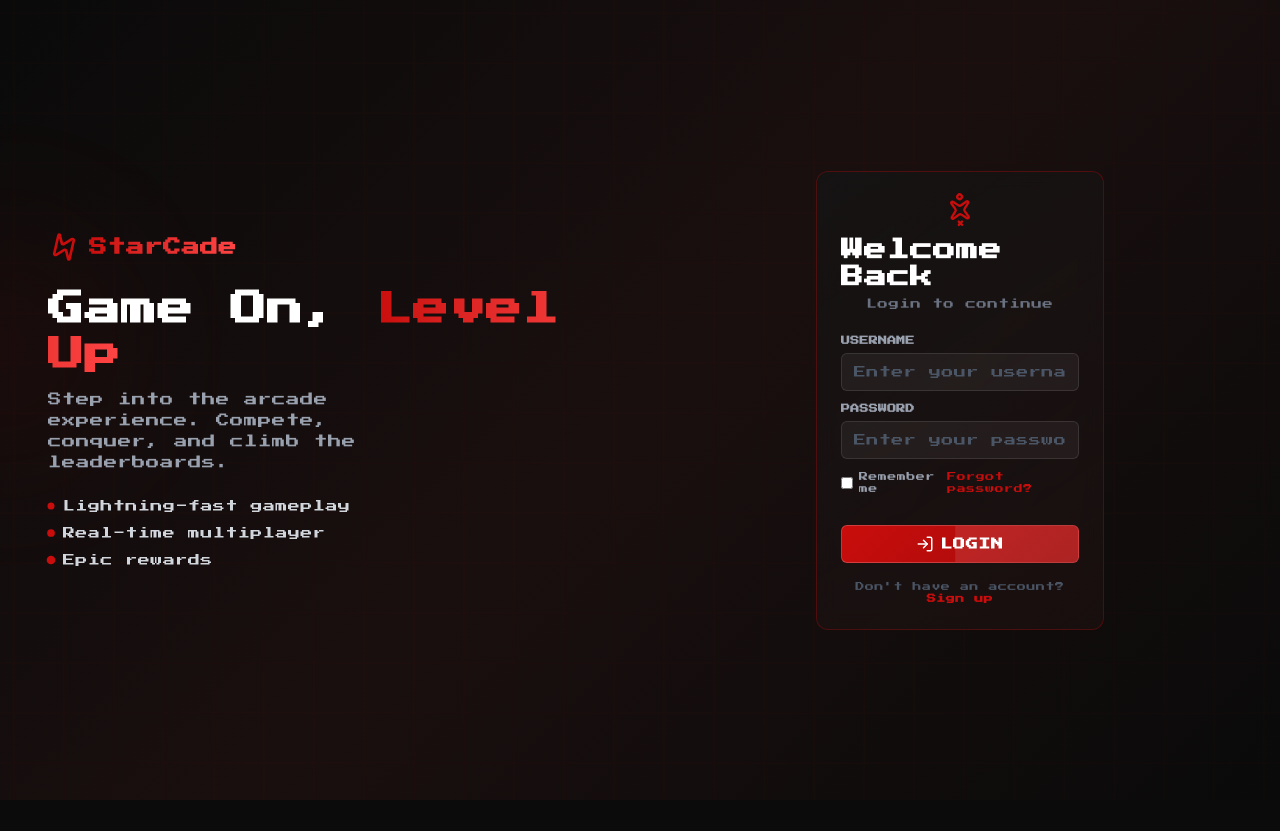
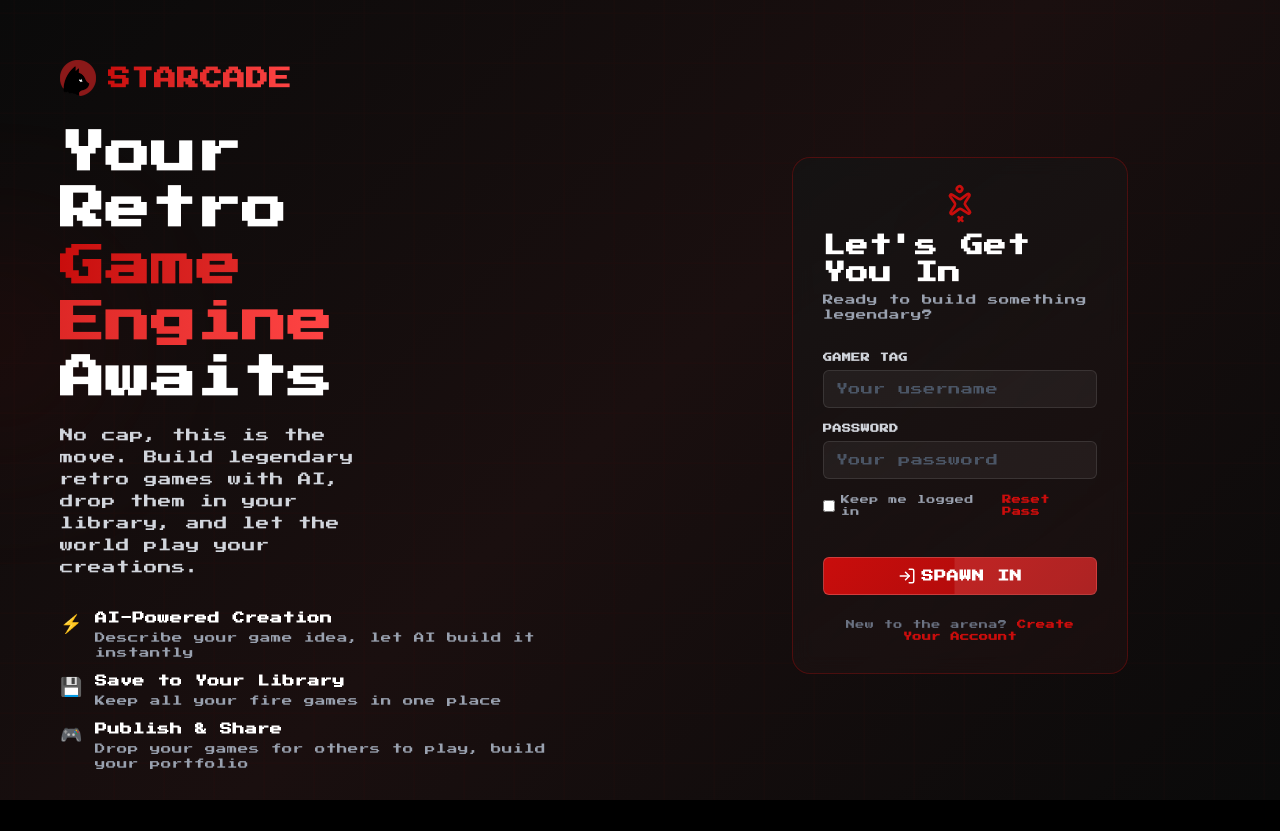
Before and after one commit to harshBoii/Game_Forge-FronEnd, a Next.js app: page /login in a window 1280 px wide. Before the commit the page ends 800 px from the top, so only its background shows below. Built offline with nearby package versions, Linux system fonts and the light colour scheme; a web font is replaced by a local one.

Commit message:
Radhe Radhe

```diff
--- a/src/app/(page)/login/page.tsx
+++ b/src/app/(page)/login/page.tsx
@@ -74,10 +74,10 @@ export default function LoginPage() {
       />
 
       {/* Main Container */}
-      <div className="relative z-10 flex w-full h-screen max-h-screen lg:max-h-full lg:h-auto">
+      <div className="relative z-10 flex w-full">
         {/* Left Section - Branding & Design */}
         <motion.div
-          className="hidden lg:flex lg:w-1/2 flex-col justify-center items-start p-16"
+          className="hidden lg:flex lg:w-1/2 flex-col justify-center items-start p-20"
           initial={{ opacity: 0, x: -50 }}
           animate={{ opacity: 1, x: 0 }}
           transition={{ duration: 0.8, ease: "easeOut" }}
@@ -86,77 +86,80 @@ export default function LoginPage() {
             variants={containerVariants}
             initial="hidden"
             animate="visible"
-            className="space-y-8"
+            className="space-y-10"
           >
             {/* Logo/Icon */}
-            <motion.div variants={itemVariants} className="flex items-center gap-3">
-              <motion.div
-                animate={{ rotate: [0, 360] }}
-                transition={{
-                  duration: 6,
-                  repeat: Infinity,
-                  ease: "linear",
-                }}
-              >
-                <Zap className="text-[#C90D0C]" size={32} />
-              </motion.div>
-              <span className="text-2xl font-bold bg-gradient-to-r from-[#C90D0C] to-[#ff4444] bg-clip-text text-transparent">
-                StarCade
+            <motion.div variants={itemVariants} className="flex items-center gap-4">
+              <img
+                src="/logo.svg"
+                alt="StarCade"
+                className="w-12 h-12 object-contain"
+              />
+              <span className="text-3xl font-black bg-gradient-to-r from-[#C90D0C] to-[#ff4444] bg-clip-text text-transparent">
+                STARCADE
               </span>
             </motion.div>
 
             {/* Tagline */}
-            <motion.div variants={itemVariants} className="space-y-4">
-              <h2 className="text-5xl font-bold leading-tight">
-                Game On,{" "}
+            <motion.div variants={itemVariants} className="space-y-6">
+              <h2 className="text-6xl font-black leading-tight max-w-lg">
+                Your Retro{" "}
                 <span className="bg-gradient-to-r from-[#C90D0C] to-[#ff4444] bg-clip-text text-transparent">
-                  Level Up
-                </span>
+                  Game Engine
+                </span>{" "}
+                Awaits
               </h2>
-              <p className="text-gray-400 text-lg max-w-md">
-                Step into the arcade experience. Compete, conquer, and climb the
-                leaderboards.
+              <p className="text-gray-300 text-lg max-w-md leading-relaxed">
+                No cap, this is the move. Build legendary retro games with AI,
+                drop them in your library, and let the world play your creations.
               </p>
             </motion.div>
 
-            {/* Feature List */}
-            <motion.div variants={itemVariants} className="space-y-3">
-              {["Lightning-fast gameplay", "Real-time multiplayer", "Epic rewards"].map(
-                (feature, idx) => (
-                  <motion.div
-                    key={idx}
-                    className="flex items-center gap-3 text-gray-300"
-                    whileHover={{ x: 10 }}
-                    transition={{ type: "spring", stiffness: 300, damping: 30 }}
-                  >
-                    <motion.div
-                      className="w-2 h-2 bg-[#C90D0C] rounded-full"
-                      animate={{
-                        scale: [1, 1.5, 1],
-                      }}
-                      transition={{
-                        duration: 2,
-                        repeat: Infinity,
-                        delay: idx * 0.2,
-                      }}
-                    />
-                    <span>{feature}</span>
-                  </motion.div>
-                )
-              )}
+            {/* Feature List - Product Highlights */}
+            <motion.div variants={itemVariants} className="space-y-4">
+              {[
+                {
+                  icon: "⚡",
+                  title: "AI-Powered Creation",
+                  desc: "Describe your game idea, let AI build it instantly",
+                },
+                {
+                  icon: "💾",
+                  title: "Save to Your Library",
+                  desc: "Keep all your fire games in one place",
+                },
+                {
+                  icon: "🎮",
+                  title: "Publish & Share",
+                  desc: "Drop your games for others to play, build your portfolio",
+                },
+              ].map((feature, idx) => (
+                <motion.div
+                  key={idx}
+                  className="flex items-start gap-4"
+                  whileHover={{ x: 12 }}
+                  transition={{ type: "spring", stiffness: 300, damping: 30 }}
+                >
+                  <span className="text-2xl flex-shrink-0">{feature.icon}</span>
+                  <div>
+                    <p className="font-bold text-white mb-1">{feature.title}</p>
+                    <p className="text-sm text-gray-400">{feature.desc}</p>
+                  </div>
+                </motion.div>
+              ))}
             </motion.div>
           </motion.div>
         </motion.div>
 
         {/* Right Section - Login Form */}
         <motion.div
-          className="w-full lg:w-1/2 flex items-center justify-center p-6 lg:p-12"
+          className="w-full lg:w-1/2 flex items-center justify-center p-8 lg:p-16 min-h-screen lg:min-h-auto"
           initial={{ opacity: 0, x: 50 }}
           animate={{ opacity: 1, x: 0 }}
           transition={{ duration: 0.8, ease: "easeOut" }}
         >
           <motion.div
-            className="w-full max-w-sm p-8 rounded-2xl"
+            className="w-full max-w-md p-10 rounded-3xl"
             style={{
               background:
                 "linear-gradient(145deg, rgba(20,20,20,0.8), rgba(40,20,20,0.4))",
@@ -174,7 +177,7 @@ export default function LoginPage() {
           >
             {/* Form Header */}
             <motion.div
-              className="flex flex-col items-center mb-8"
+              className="flex flex-col items-center mb-10"
               variants={containerVariants}
               initial="hidden"
               animate="visible"
@@ -188,32 +191,32 @@ export default function LoginPage() {
                   ease: "linear",
                 }}
               >
-                <Sparkles className="text-[#C90D0C]" size={28} />
+                <Sparkles className="text-[#C90D0C]" size={32} />
               </motion.div>
               <motion.h1 variants={itemVariants} className="text-3xl font-bold mt-4">
-                Welcome Back
+                Let's Get You In
               </motion.h1>
-              <motion.p variants={itemVariants} className="text-gray-500 text-sm mt-2">
-                Login to continue
+              <motion.p variants={itemVariants} className="text-gray-400 text-sm mt-2">
+                Ready to build something legendary?
               </motion.p>
             </motion.div>
 
             {/* Form */}
             <motion.form
               onSubmit={handleLogin}
-              className="space-y-4"
+              className="space-y-5"
               variants={containerVariants}
               initial="hidden"
               animate="visible"
             >
               {/* Username */}
               <motion.div variants={itemVariants}>
-                <label className="block text-xs font-semibold text-gray-400 mb-2 uppercase tracking-wide">
-                  Username
+                <label className="block text-xs font-bold text-gray-300 mb-2 uppercase tracking-wider">
+                  Gamer Tag
                 </label>
                 <motion.input
                   type="text"
-                  placeholder="Enter your username"
+                  placeholder="Your username"
                   value={username}
                   onChange={(e) => setUsername(e.target.value)}
                   onFocus={() => setFocusedField("username")}
@@ -241,12 +244,12 @@ export default function LoginPage() {
 
               {/* Password */}
               <motion.div variants={itemVariants}>
-                <label className="block text-xs font-semibold text-gray-400 mb-2 uppercase tracking-wide">
+                <label className="block text-xs font-bold text-gray-300 mb-2 uppercase tracking-wider">
                   Password
                 </label>
                 <motion.input
                   type="password"
-                  placeholder="Enter your password"
+                  placeholder="Your password"
                   value={password}
                   onChange={(e) => setPassword(e.target.value)}
                   onFocus={() => setFocusedField("password")}
@@ -277,15 +280,15 @@ export default function LoginPage() {
                 variants={itemVariants}
                 className="flex justify-between items-center text-xs"
               >
-                <label className="flex items-center gap-2 text-gray-400 cursor-pointer">
-                  <input type="checkbox" className="w-4 h-4 rounded" />
-                  Remember me
+                <label className="flex items-center gap-2 text-gray-400 cursor-pointer hover:text-gray-300">
+                  <input type="checkbox" className="w-4 h-4 rounded border-white/20" />
+                  Keep me logged in
                 </label>
                 <a
                   href="#"
-                  className="text-[#C90D0C] hover:text-[#ff4444] transition-colors"
+                  className="text-[#C90D0C] hover:text-[#ff4444] transition-colors font-semibold"
                 >
-                  Forgot password?
+                  Reset Pass
                 </a>
               </motion.div>
 
@@ -293,7 +296,7 @@ export default function LoginPage() {
               <motion.button
                 variants={itemVariants}
                 type="submit"
-                className="w-full py-3 mt-6 text-white font-bold uppercase tracking-wider rounded-lg relative overflow-hidden group"
+                className="w-full py-3 mt-8 text-white font-bold uppercase tracking-wider rounded-lg relative overflow-hidden group"
                 style={{
                   background: "linear-gradient(135deg, #C90D0C, #a30b0b)",
                   border: "1px solid rgba(255,255,255,0.2)",
@@ -313,7 +316,7 @@ export default function LoginPage() {
                   }}
                 />
                 <span className="relative z-10 flex items-center justify-center gap-2">
-                  <LogIn size={18} /> Login
+                  <LogIn size={18} /> Spawn In
                 </span>
               </motion.button>
             </motion.form>
@@ -321,15 +324,15 @@ export default function LoginPage() {
             {/* Footer */}
             <motion.p
               variants={itemVariants}
-              className="mt-6 text-center text-xs text-gray-600"
+              className="mt-8 text-center text-xs text-gray-500"
             >
-              Don't have an account?{" "}
+              New to the arena?{" "}
               <motion.a
                 href="#"
-                className="text-[#C90D0C] hover:text-[#ff4444] font-semibold transition-colors"
+                className="text-[#C90D0C] hover:text-[#ff4444] font-bold transition-colors"
                 whileHover={{ x: 2 }}
               >
-                Sign up
+                Create Your Account
               </motion.a>
             </motion.p>
           </motion.div>
--- a/src/app/components/Layout.tsx
+++ b/src/app/components/Layout.tsx
@@ -60,7 +60,7 @@ const LoadingSpinner = () => (
   </div>
 );
 
-// ✅ GPU-OPTIMIZED: Simplified character wheel
+// ✅ GPU-OPTIMIZED: Fixed character wheel alignment
 export const CharacterWheel = ({ selectedId, onSelect }: any) => {
   const [currentIndex, setCurrentIndex] = useState(1);
   const [dragX, setDragX] = useState(0);
@@ -81,6 +81,7 @@ export const CharacterWheel = ({ selectedId, onSelect }: any) => {
       onSelect(CHARACTERS[nextIndex].id);
     }
     setDragX(0);
+    setIsDragging(false);
   };
 
   const char = CHARACTERS[currentIndex];
@@ -92,22 +93,28 @@ export const CharacterWheel = ({ selectedId, onSelect }: any) => {
       animate={{ opacity: 1 }}
       transition={{ duration: 0.6 }}
     >
-      {/* Main carousel - NO blur, NO glow animations */}
+      {/* Main carousel - Fixed alignment */}
       <motion.div
-        className="relative w-80 h-80 rounded-full flex items-center justify-center overflow-hidden bg-black/30"
+        className="relative w-96 h-96 rounded-full flex items-center justify-center overflow-hidden bg-black/30"
         style={{
           border: `3px solid ${char.color}`,
           willChange: "box-shadow",
+          display: "flex",
+          alignItems: "center",
+          justifyContent: "center",
         }}
       >
         {/* Character carousel with optimized drag */}
         <motion.div
-          className="absolute w-full h-full flex items-center justify-center cursor-grab active:cursor-grabbing"
+          className="absolute inset-0 flex items-center justify-center cursor-grab active:cursor-grabbing"
           drag="x"
           dragElastic={0.2}
           dragConstraints={{ left: -200, right: 200 }}
           onDragEnd={handleDragEnd}
-          onDrag={(e, info) => setDragX(info.offset.x)}
+          onDrag={(e, info) => {
+            setDragX(info.offset.x);
+            setIsDragging(true);
+          }}
           animate={{
             x: isDragging ? dragX : 0,
           }}
@@ -121,7 +128,7 @@ export const CharacterWheel = ({ selectedId, onSelect }: any) => {
           <AnimatePresence mode="wait">
             <motion.div
               key={char.id}
-              className="absolute w-full h-full flex items-center justify-center"
+              className="absolute inset-0 flex items-center justify-center"
               initial={{ opacity: 0, scale: 0.8 }}
               animate={{ opacity: 1, scale: 1 }}
               exit={{ opacity: 0, scale: 0.8 }}
@@ -129,19 +136,26 @@ export const CharacterWheel = ({ selectedId, onSelect }: any) => {
               style={{ willChange: "transform" }}
             >
               <div
-                className="relative w-72 h-72 rounded-full flex items-center justify-center overflow-hidden"
+                className="relative w-80 h-80 rounded-full flex items-center justify-center overflow-hidden flex-shrink-0"
                 style={{
                   background: `linear-gradient(135deg, ${char.color}30, ${char.color}10)`,
                   border: `3px solid ${char.color}`,
                   willChange: "auto",
+                  display: "flex",
+                  alignItems: "center",
+                  justifyContent: "center",
                 }}
               >
                 <img
                   src={char.src}
                   alt={char.name}
-                  className="w-64 h-64 object-contain"
+                  className="w-72 h-72 object-contain flex-shrink-0"
                   draggable={false}
-                  style={{ willChange: "auto" }}
+                  style={{
+                    willChange: "auto",
+                    maxWidth: "100%",
+                    maxHeight: "100%",
+                  }}
                 />
               </div>
             </motion.div>
@@ -153,7 +167,7 @@ export const CharacterWheel = ({ selectedId, onSelect }: any) => {
       <AnimatePresence mode="wait">
         <motion.div
           key={char.id}
-          className="mt-10 text-center"
+          className="mt-12 text-center"
           initial={{ opacity: 0, y: 15 }}
           animate={{ opacity: 1, y: 0 }}
           exit={{ opacity: 0, y: -15 }}
@@ -182,6 +196,7 @@ export const CharacterWheel = ({ selectedId, onSelect }: any) => {
               setCurrentIndex(i);
               onSelect(c.id);
               setDragX(0);
+              setIsDragging(false);
             }}
           />
         ))}
@@ -207,19 +222,23 @@ const MiniAvatar = ({ characterId }: any) => {
   return (
     <motion.div
       layout
-      className="relative w-14 h-14 rounded-full flex items-center justify-center overflow-hidden"
+      className="relative w-14 h-14 rounded-full flex items-center justify-center overflow-hidden flex-shrink-0"
       style={{
         background: `linear-gradient(135deg, ${char.color}, ${char.color}dd)`,
         border: `2px solid ${char.color}`,
         willChange: "transform",
+        display: "flex",
+        alignItems: "center",
+        justifyContent: "center",
       }}
       whileHover={{ scale: 1.1 }}
     >
       <img
         src={char.src}
         alt={char.name}
-        className="w-full h-full object-contain"
+        className="w-full h-full object-contain flex-shrink-0"
         draggable={false}
+        style={{ maxWidth: "90%", maxHeight: "90%" }}
       />
     </motion.div>
   );
@@ -558,11 +577,34 @@ export default function StarcadeLayout() {
                 exit={{ opacity: 0 }}
                 transition={{ duration: 0.5 }}
               >
+                {/* Centered STARCADE AI with red-black gradient */}
                 <motion.div
-                  className="text-center mb-16 z-10 max-w-3xl"
+                  className="absolute top-20 text-center z-20"
                   initial={{ y: -50, opacity: 0 }}
                   animate={{ y: 0, opacity: 1 }}
-                  transition={{ delay: 0.2, type: "spring", stiffness: 100 }}
+                  transition={{ delay: 0.1, type: "spring", stiffness: 100 }}
+                >
+                  <motion.h2
+                    className="text-6xl md:text-8xl font-black tracking-tighter mb-2"
+                    style={{
+                      backgroundImage: "linear-gradient(135deg, #C90D0C 0%, #000000 100%)",
+                      WebkitBackgroundClip: "text",
+                      WebkitTextFillColor: "transparent",
+                      backgroundClip: "text",
+                    }}
+                  >
+                    STARCADE
+                  </motion.h2>
+                  <motion.p className="text-2xl md:text-4xl font-bold text-transparent bg-clip-text bg-gradient-to-r from-[#C90D0C] to-red-700">
+                    AI
+                  </motion.p>
+                </motion.div>
+
+                <motion.div
+                  className="text-center mb-8 z-10 max-w-3xl mt-32"
+                  initial={{ y: -30, opacity: 0 }}
+                  animate={{ y: 0, opacity: 1 }}
+                  transition={{ delay: 0.3, type: "spring", stiffness: 100 }}
                 >
                   <motion.div
                     className="inline-flex items-center gap-3 mb-6 px-6 py-3 backdrop-blur-sm bg-white/10 rounded-full"
@@ -577,16 +619,6 @@ export default function StarcadeLayout() {
                     </span>
                   </motion.div>
 
-                  <motion.h2 className="text-5xl md:text-7xl font-bold mb-6 leading-tight">
-                    <span className="bg-clip-text text-transparent bg-gradient-to-r from-[#C90D0C] via-[#FFD700] to-[#8B5CF6]">
-                      Welcome to
-                    </span>
-                    <br />
-                    <span className="bg-clip-text text-transparent bg-gradient-to-r from-white to-gray-300">
-                      StarCade AI
-                    </span>
-                  </motion.h2>
-
                   <motion.p className="text-gray-400 text-lg md:text-xl max-w-2xl mx-auto">
                     Choose your AI companion and bring your game ideas to life
                   </motion.p>
@@ -596,7 +628,7 @@ export default function StarcadeLayout() {
                   className="mb-20 z-10 w-full"
                   initial={{ scale: 0.9, opacity: 0 }}
                   animate={{ scale: 1, opacity: 1 }}
-                  transition={{ delay: 0.6, type: "spring", stiffness: 100 }}
+                  transition={{ delay: 0.5, type: "spring", stiffness: 100 }}
                 >
                   <CharacterWheel
                     selectedId={selectedCharacter}
@@ -714,7 +746,7 @@ export default function StarcadeLayout() {
 
               <motion.button
                 onClick={handleSend}
-                className="relative w-14 h-14 font-bold uppercase rounded-xl overflow-hidden flex items-center justify-center"
+                className="relative w-14 h-14 font-bold uppercase rounded-xl overflow-hidden flex items-center justify-center flex-shrink-0"
                 style={{
                   background: `linear-gradient(135deg, ${
                     CHARACTERS.find((c) => c.id === selectedCharacter)?.color
```
